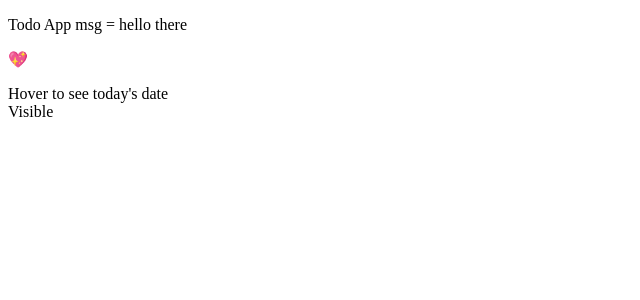
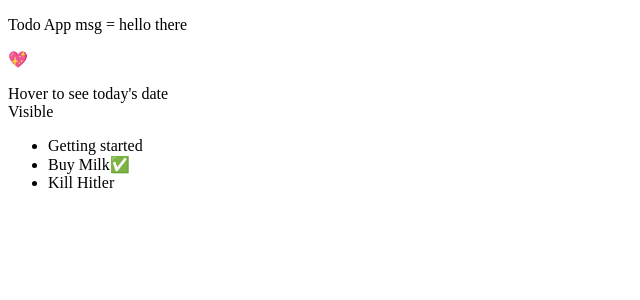
Before and after one commit to brucemakallan/learning-vue, a Vue app: page / in a window 1280 px wide. Shown: the top 300 px of the page, without its empty margins (0-640 px from the left). Built offline with nearby package versions, Linux system fonts and the light colour scheme.

Commit message:
v-for with v-if

```diff
--- a/src/components/TodoApp.vue
+++ b/src/components/TodoApp.vue
@@ -4,6 +4,12 @@
     <p>{{ heart }}</p>
     <span :title="hoverMessage">Hover to see today's date</span>
     <div v-if="visible">Visible</div>
+    <ul>
+      <li v-for="(todo, index) in todos" :key="index">
+        <span>{{ todo.title }}</span>
+        <span v-if="todo.completed">✅</span>
+      </li>
+    </ul>
   </div>
 </template>
 
@@ -17,7 +23,21 @@ export default {
     return {
       heart: "💖",
       hoverMessage: new Date().toLocaleString(),
-      visible: true
+      visible: true,
+      todos: [
+        {
+          title: "Getting started",
+          completed: false
+        },
+        {
+          title: "Buy Milk",
+          completed: true
+        },
+        {
+          title: "Kill Hitler",
+          completed: false
+        }
+      ]
     };
   }
 };
```
